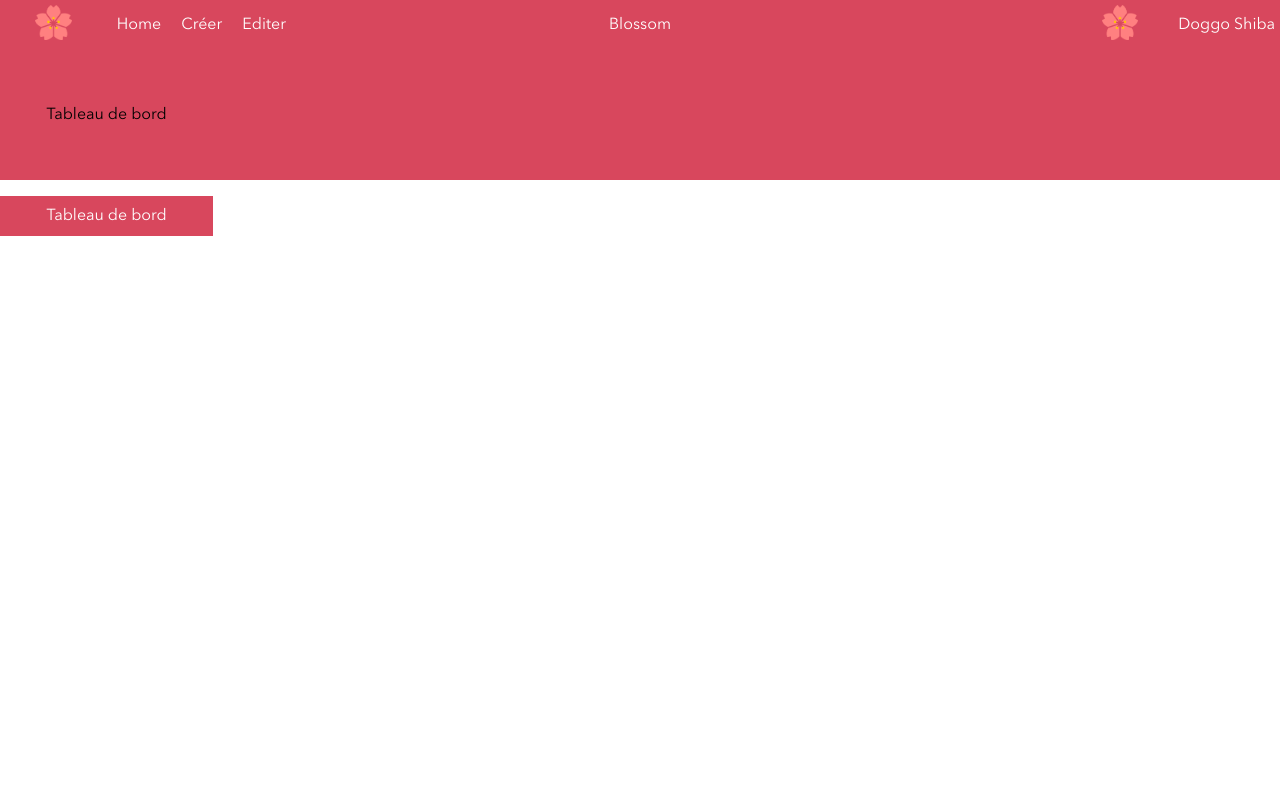
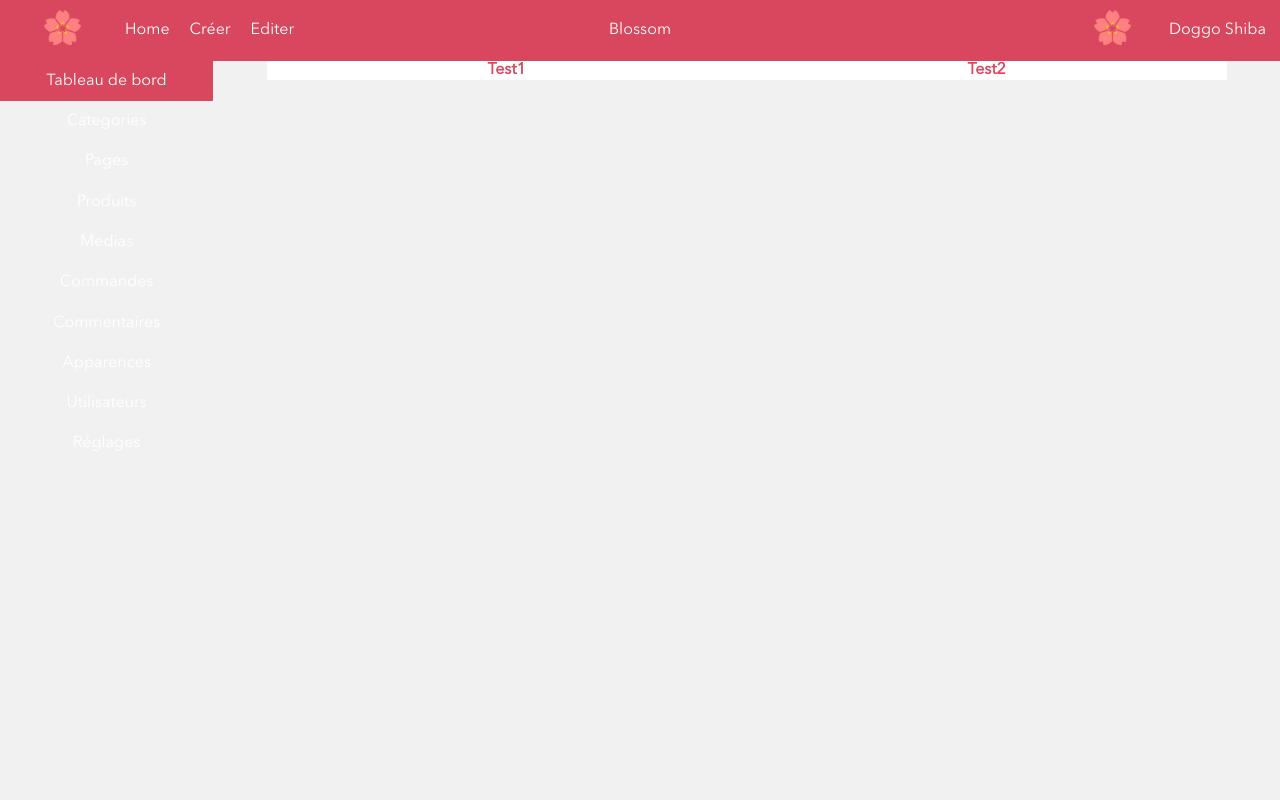
Before and after one commit to taingk/blossom, a PHP site: page /app/templates/back.tpl.html in a window 1280 px wide. Run offline with PHP 8.4, Linux system fonts and the light colour scheme.

Commit message:
ajout de l'index pas encore et modification du back pas encore fini

```diff
--- a/app/sass/css/style.css
+++ b/app/sass/css/style.css
@@ -6,6 +6,8 @@
  * {
     font-family: "Avenir";
     color: #ffffff;
+    margin: 0;
+    box-sizing: border-box;
  }
 
  a {
@@ -15,7 +17,8 @@ a {
  /* A ne pas toucher */
 
  .adminBar {
-    height: 50px;
+    /* height: 50px; */
+    padding: 10px;
     background-color: #D8475D;
  }
 
@@ -114,7 +117,7 @@ a {
 
  .backLeftMenuBar {
     background-color: #FDFBFB;
-    margin-top: 20px;
+    /* margin-top: 20px; */
  }
 
  .backTDB {
@@ -141,3 +144,7 @@ a {
     height: 50px;
     background-color: #D8475D;
  }
+
+ .backTitleView {
+     color: #D8475D;
+ }
--- a/app/templates/back.tpl.html
+++ b/app/templates/back.tpl.html
@@ -1,5 +1,5 @@
 <!DOCTYPE html>
-<html lang="en">
+<html lang="en" style="height: 100%;">
 
 <head>
     <meta charset="UTF-8">
@@ -10,9 +10,8 @@
     <link rel="stylesheet" href="../sass/css/style.css">
 </head>
 
-<body>
+<body style="background-color: #F1F1F1; height: 100%;">
     <header>
-
             <nav class="row adminBar">
 
                     <div class="col-lg-1">
@@ -39,13 +38,7 @@
                     </div>
 
                 </nav>
-
-
-        <nav class="row backHeaderBar">
-            <span class="col-xs-2 backTitlePage">Tableau de bord</span>
-        </nav>
     </header>
-
     <main>
         <section class="row backView">
             <nav class="col-xs-2 haaut backLeftMenu">
@@ -82,6 +75,16 @@
                     </li>
                 </ul>
             </nav>
+            <section class="col-xs-9" style="background-color: white; height: 100%; margin-left: auto; margin-right: auto; margin-bottom: auto;">
+                <article>
+                    <div class="col-sm-6" style="display: inline; float: left; width: 100%;">
+                        <h1 class="backTitleView">Test1</h1>
+                    </div>
+                    <div class="col-sm-6" style="display: inline; float: left; width: 100%;">
+                        <h1 class="backTitleView">Test2</h1>
+                    </div>
+                </article>
+            </section>
         </section>
 
     </main>
```
Also changed, not shown: app/templates/index.tpl.html (added, +84 -0 lines). Lines whose indentation alone changed are shown as unchanged.
